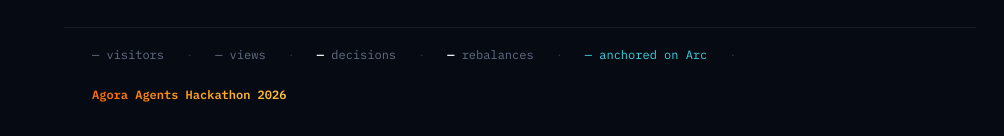
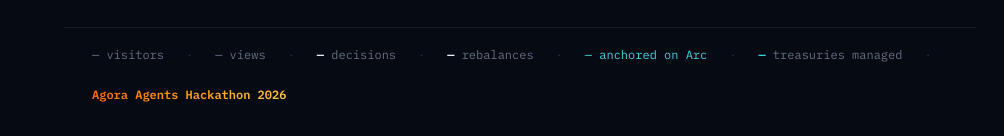
Before and after one commit to megadeth17/agora-scout, a React (Vite) app in the folder frontend/: page /dashboard in a window 1280 px wide. Shown: the part 915-1051 px from the top of the page, without its empty margins (276-1280 px from the left). Built offline with nearby package versions, Linux system fonts and the light colour scheme; no server answers.

Commit message:
feat: surface 'treasuries managed' on dashboard + pilot/traction plan
- dashboard footer shows total_accounts (growth visible to judges)
- PILOT-PLAN.md: how to get real users for Lepton + grant M1

```diff
--- a/frontend/src/App.jsx
+++ b/frontend/src/App.jsx
@@ -306,6 +306,7 @@ export default function App() {
             <span><b style={{ color: 'var(--text)' }}>{traction?.total_decisions ?? '—'}</b> decisions</span><span className="sep">·</span>
             <span><b style={{ color: 'var(--text)' }}>{traction?.total_rebalances ?? '—'}</b> rebalances</span><span className="sep">·</span>
             <span className="on">{traction?.onchain_anchored ?? '—'} anchored on Arc</span><span className="sep">·</span>
+            <span><b style={{ color: 'var(--cyan)' }}>{traction?.total_accounts ?? '—'}</b> treasuries managed</span><span className="sep">·</span>
             <span className="grad">Agora Agents Hackathon 2026</span>
           </div>
         </main>
```
Also changed, not shown: 1 other file (tests, documents, lock files or other folders).
